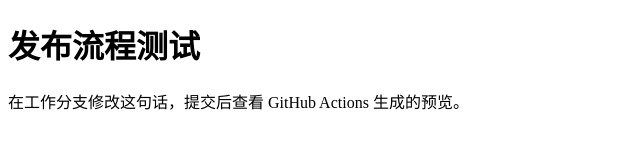
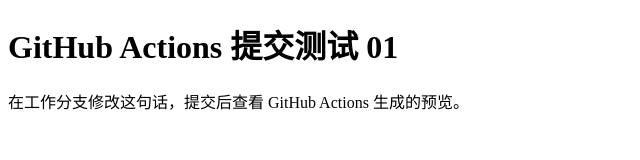
Before and after one commit to PXYQ/liebian-actions-lab, a plain HTML site: page index.html in a window 1280 px wide. Shown: the whole page, without its empty margins (0-640 px from the left). Drawn offline with Linux system fonts and the light colour scheme.

Commit message:
Try automatic preview for a sample edit

```diff
--- a/index.html
+++ b/index.html
@@ -4,7 +4,7 @@
 <meta name="viewport" content="width=device-width, initial-scale=1">
 <title>发布流程测试</title>
 <main>
-  <h1>发布流程测试</h1>
+  <h1>GitHub Actions 提交测试 01</h1>
   <p>在工作分支修改这句话，提交后查看 GitHub Actions 生成的预览。</p>
 </main>
 </html>
```
